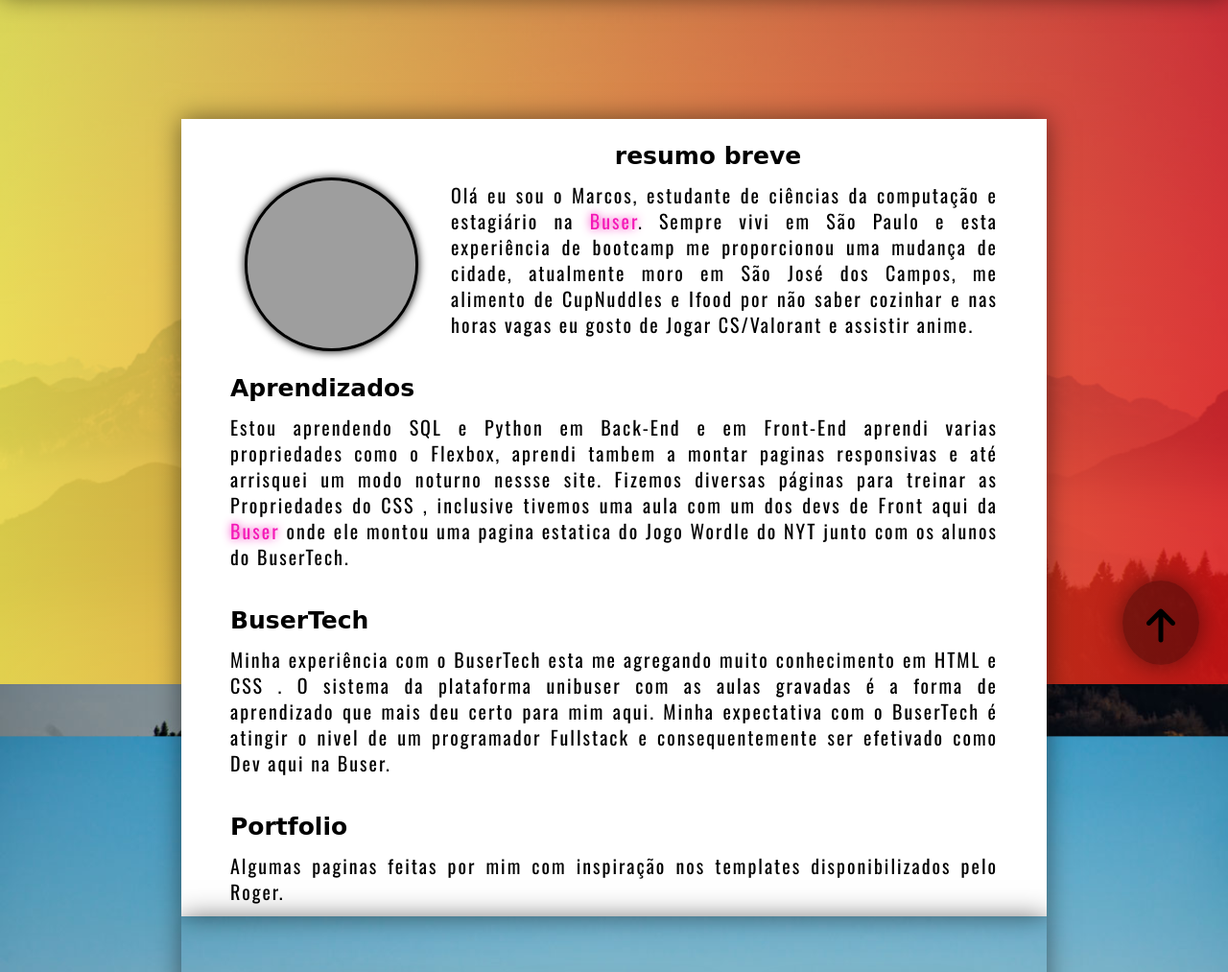
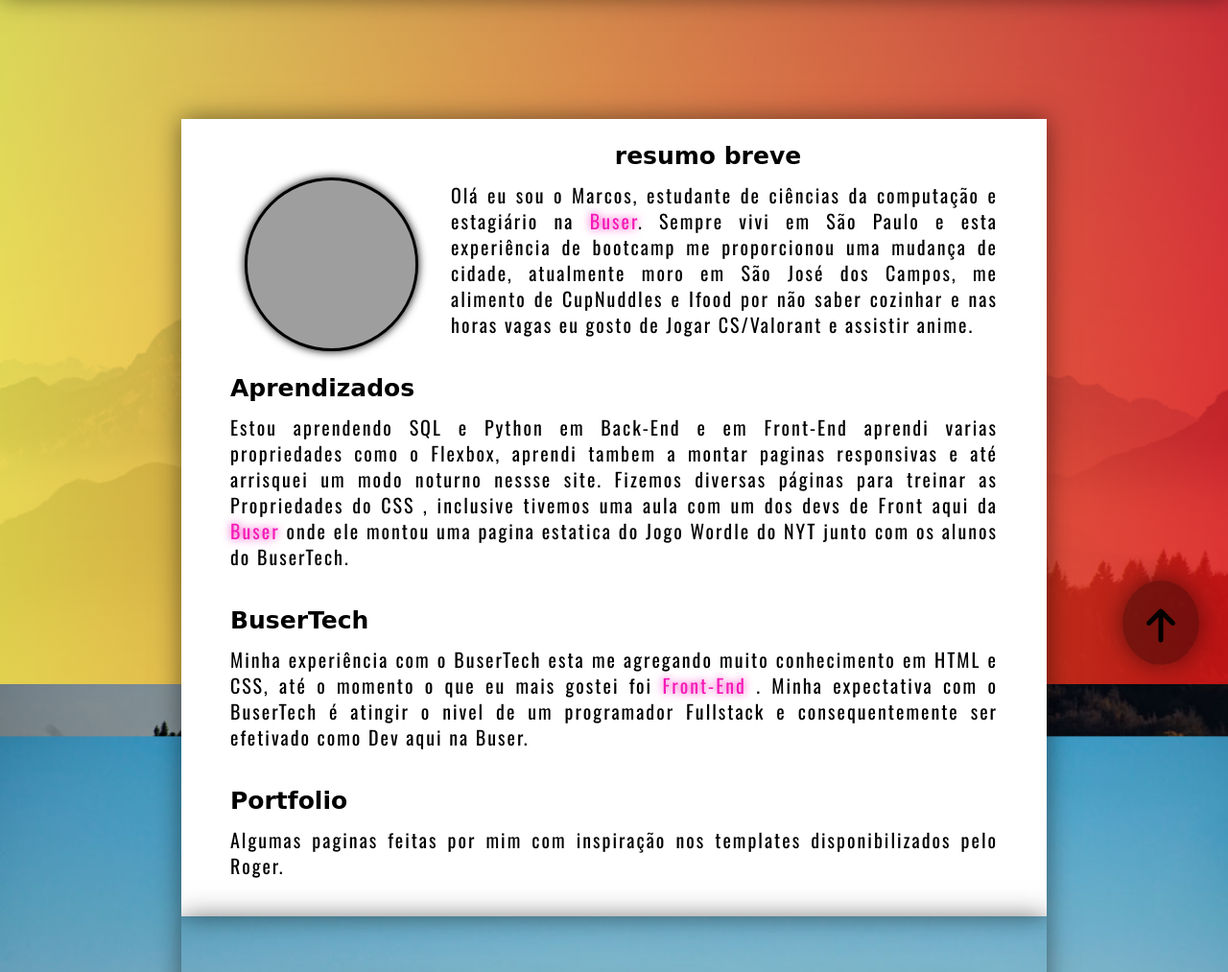
Before and after one commit to MarcosGrandesso/D_Final_Pag_pessoal_marcos, a plain HTML site: page index.html in a window 1280 px wide. Shown: the part 87-1100 px from the top of the page at 96% size. Drawn offline with nearby package versions, Linux system fonts and the light colour scheme; grey boxes are pictures that could not be loaded; a web font is replaced by a local one.

Commit message:
alteraçoes no texto

```diff
--- a/index.html
+++ b/index.html
@@ -86,10 +86,8 @@
       <h2 class="titulo-h2">BuserTech</h2>
       <p class="paragrafos">
         Minha experiência com o BuserTech esta me agregando muito conhecimento
-        em HTML e
-        CSS . O sistema da plataforma unibuser com
-        as aulas gravadas é a forma de aprendizado que mais deu certo para mim
-        aqui. Minha expectativa com o BuserTech é atingir o nivel de um
+        em HTML e CSS, até o momento o que eu mais gostei foi <span class="span-light">Front-End </span>
+        . Minha expectativa com o BuserTech é atingir o nivel de um
         programador Fullstack e consequentemente ser efetivado como Dev aqui
         na Buser.
       </p>
```
